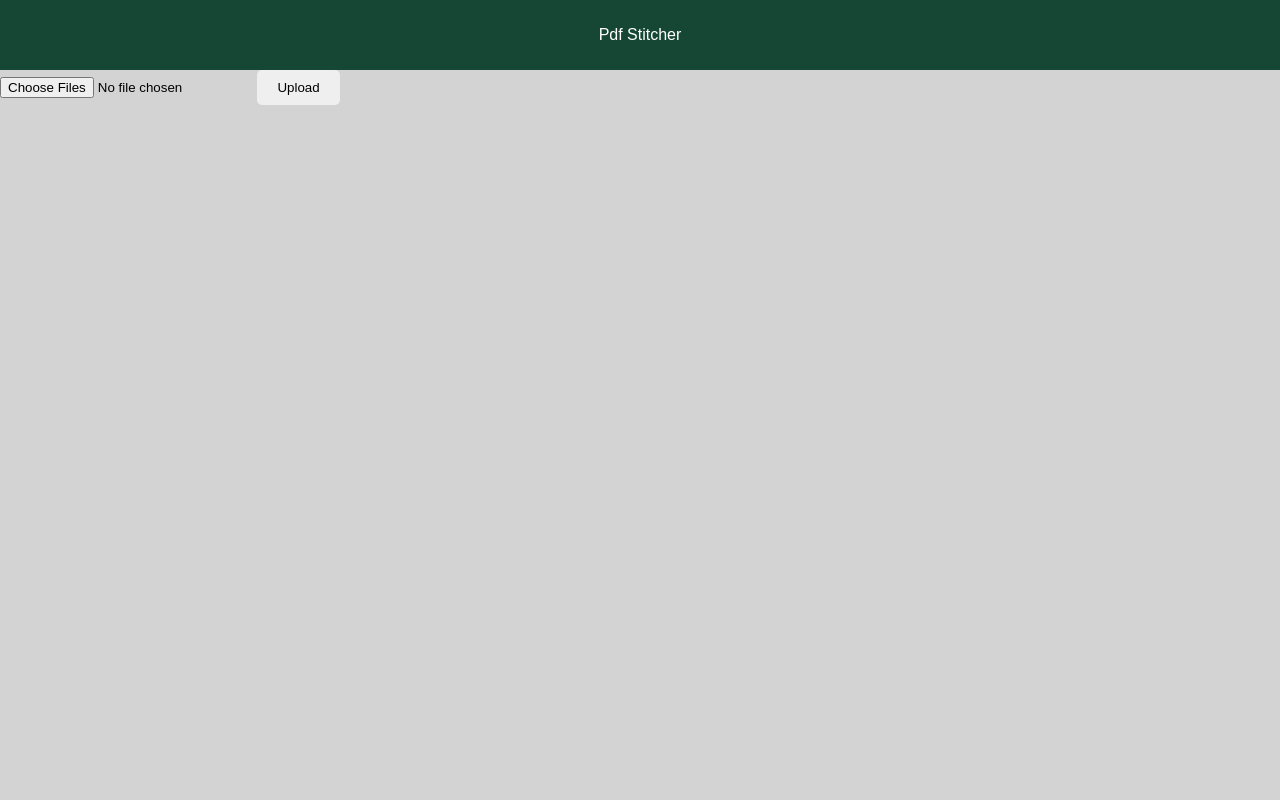
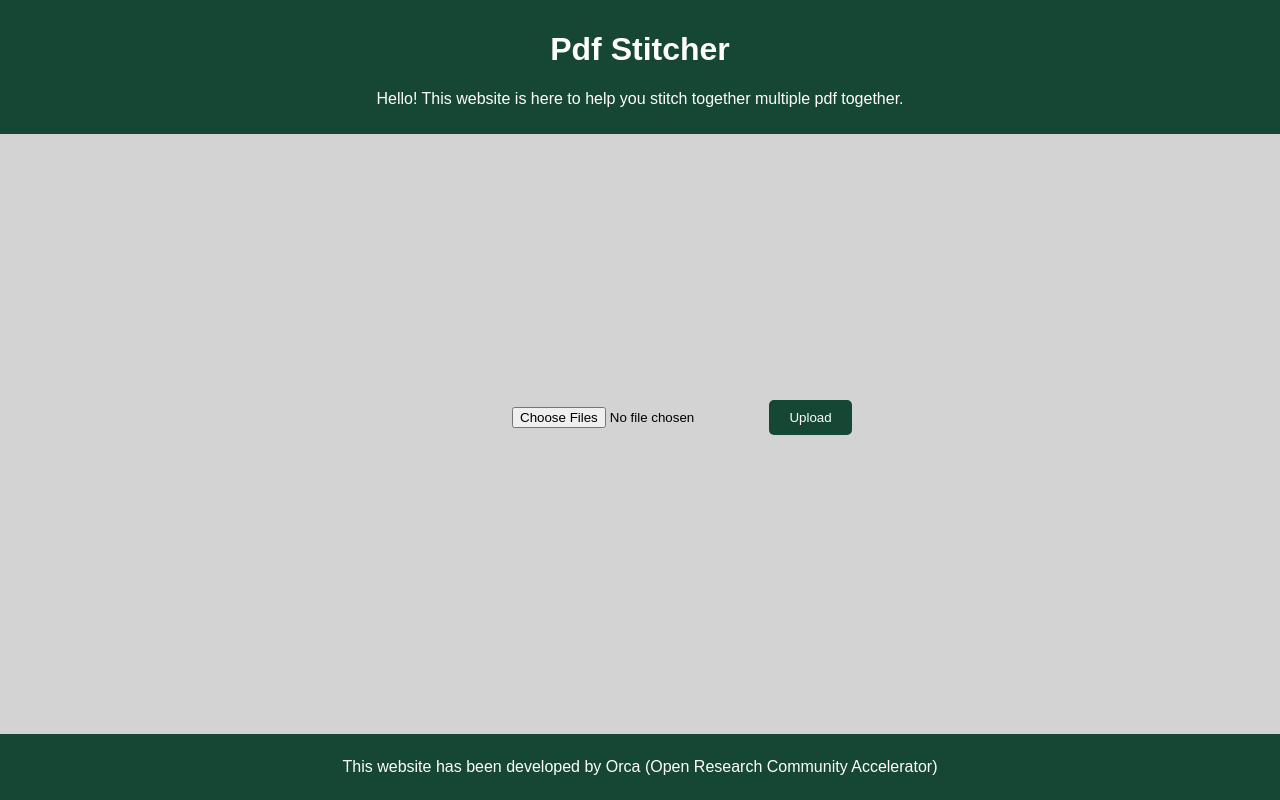
Before and after one commit to VERSO-UVM/eBookPDFStitcher, a plain HTML site: page templates/index.html in a window 1280 px wide. Drawn offline with Linux system fonts and the light colour scheme.

Commit message:
Started adding some css and other element of the sort in order to have a better looking page

```diff
--- a/static/index.css
+++ b/static/index.css
@@ -1,4 +1,7 @@
 body {
+    position: absolute;
+    top: 50%;
+    left :40%;
     font-family: Arial, sans-serif;
     background-color: lightgray;
     margin: 0;
@@ -6,6 +9,10 @@ body {
 }
 
 header {
+    position: fixed;
+    top: 0;
+    left: 0;
+    right: 0;
     background-color: #154734;
     color: white;
     padding: 10px;
@@ -14,11 +21,22 @@ header {
 
 
 button {
-    /* background-color: #154734; */
-    /* color: white; */
+    background-color: #154734;
+    color: white;
     padding: 10px 20px;
     border: none;
     border-radius: 5px;
     cursor: pointer;
 
 }
+
+footer {
+    position: fixed;
+    bottom: 0;
+    left: 0;
+    right: 0;
+    text-align: center;
+    background-color: #154734;
+    color: white;
+    padding: 24px;
+}
--- a/templates/index.html
+++ b/templates/index.html
@@ -11,12 +11,18 @@
 
 <body>
     <header>
-        <p> Pdf Stitcher</p>
+        <h1> Pdf Stitcher</h1>
+        <p>
+            Hello! This website is here to help you stitch together multiple pdf together.
+        </p>
     </header>
     <form action="/" method="POST" enctype="multipart/form-data">
         <input type="file" name="file" multiple accept=".pdf" required />
         <button type="submit" name="action" value="upload">Upload</button>
     </form>
+    <footer>
+        This website has been developed by Orca (Open Research Community Accelerator)
+    </footer>
 </body>
 
 </html>
```
